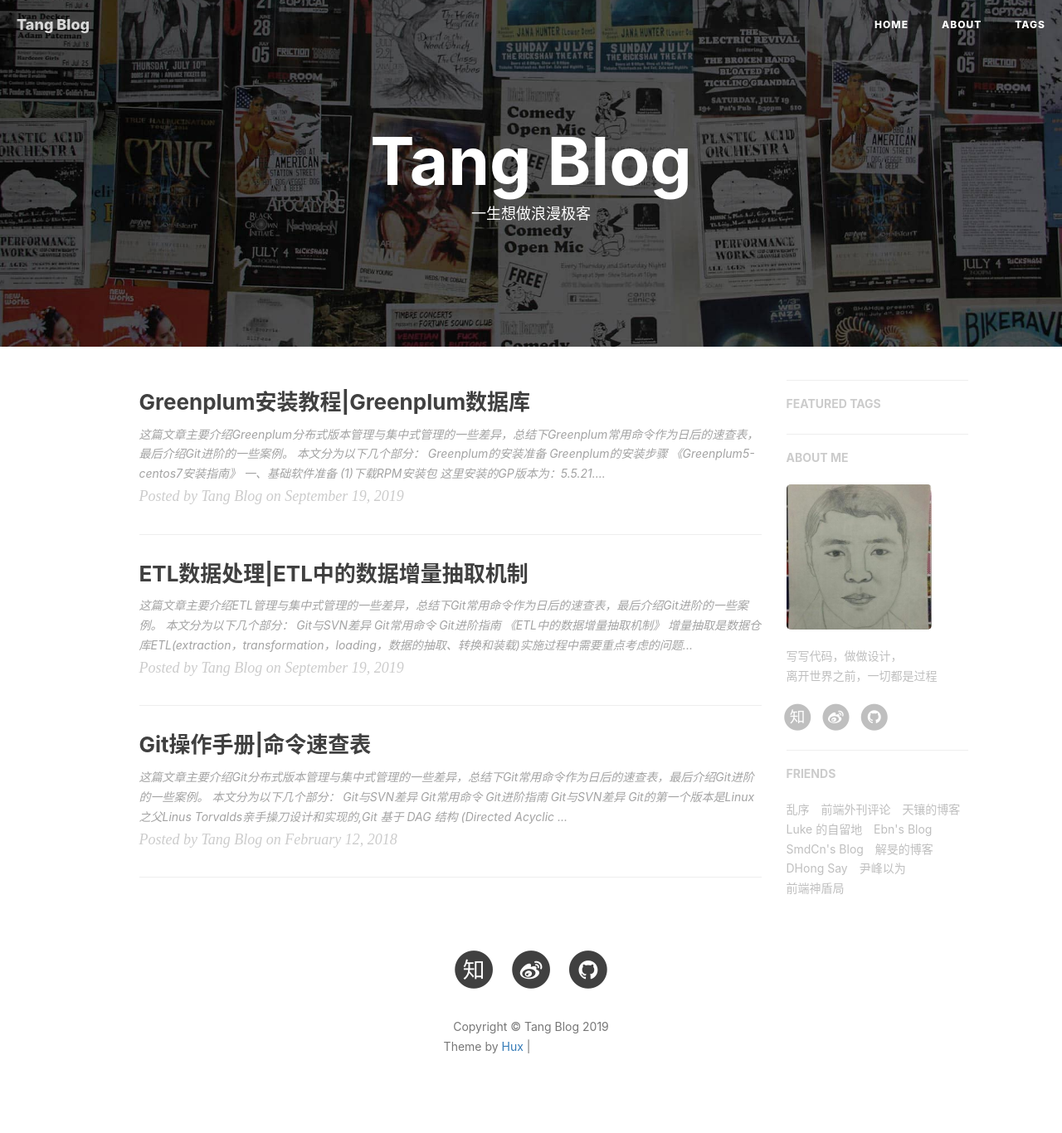
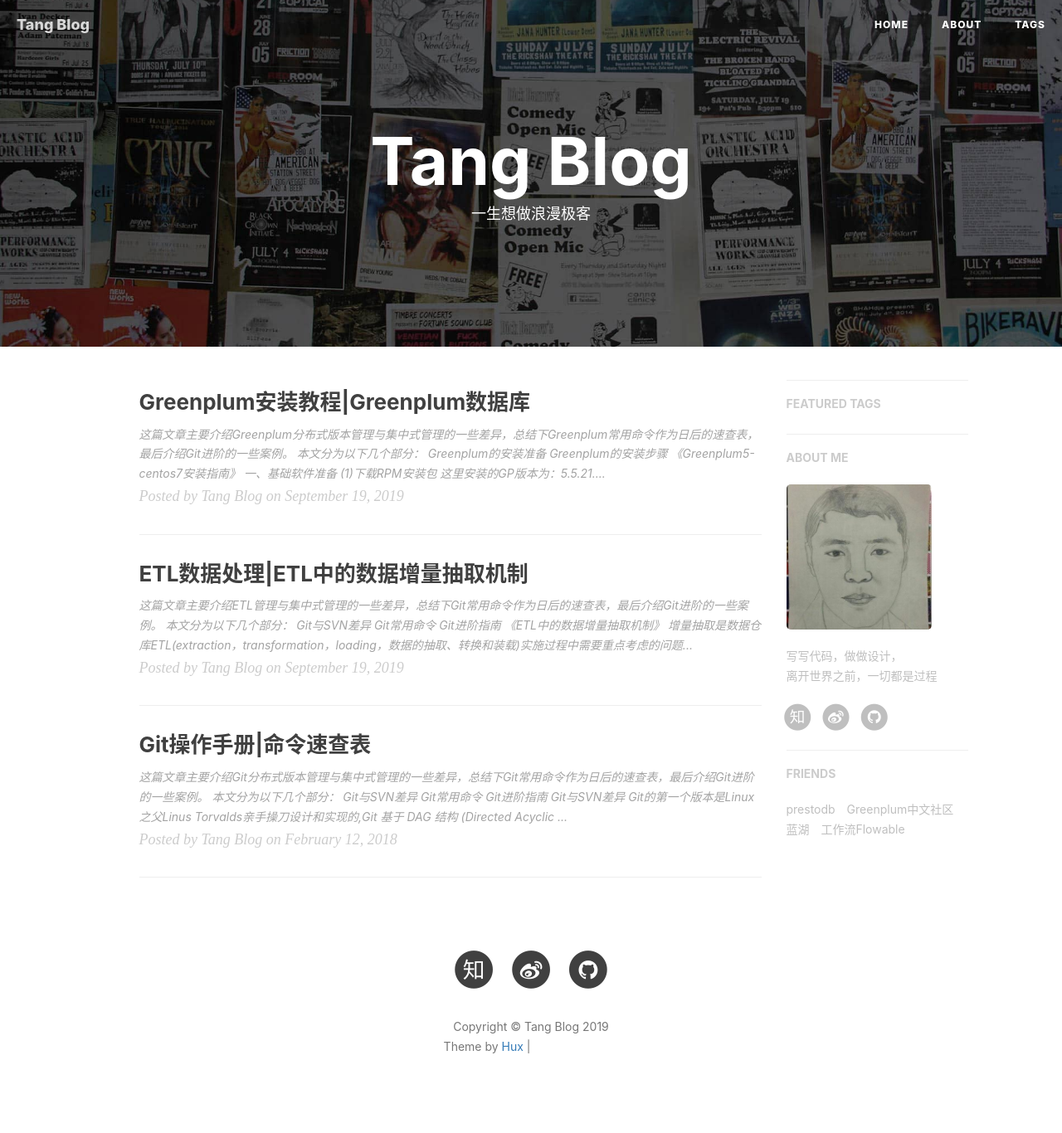
Before and after one commit to tangyibo/tangyibo.github.io, a Jekyll site: the page built from index.html, in a window 1280 px wide. Shown: the whole page at 83% size. Built offline with Jekyll 4.4.1, drawn with Linux system fonts in a browser that asks for light colours; nearby versions of some CDN libraries; the list of posts is cut into pages by our own code; comment, search, counter and statistics services are not loaded; grey boxes are pictures that could not be loaded.

Commit message:
代码升级

```diff
--- a/_config.yml
+++ b/_config.yml
@@ -83,37 +83,16 @@ service-worker: true
 # Friends
 friends: [
     {
-    #     title: "Su",
-    #     href: "http://su.gallery/"
-    # },{
-        title: "乱序",
-        href: "http://mida.re/"
+        title: "prestodb",
+        href: "https://github.com/prestodb/presto"
     },{
-        title: "前端外刊评论",
-        href: "http://qianduan.guru/"
+        title: "Greenplum中文社区",
+        href: "https://greenplum.cn/"
     },{
-        title: "天镶的博客",
-        href: "http://lingyu.wang/"
+        title: "蓝湖",
+        href: "https://lanhuapp.com"
     },{
-        title: "Luke 的自留地",
-        href: "http://hmqk1995.github.io"
-    },{
-        title: "Ebn's Blog",
-        href: "http://ebnbin.com/"
-    },{
-        title: "SmdCn's Blog",
-        href: "http://blog.smdcn.net"
-    },{
-        title: "解旻的博客",
-        href: "http://xieminis.me/"
-    },{
-        title: "DHong Say",
-        href: "http://dhong.co"
-    },{
-        title: "尹峰以为",
-        href: "http://ingf.github.io/"
-    },{
-        title: "前端神盾局",
-        href: "http://wepiaofei.github.io/blog/"
+        title: "工作流Flowable",
+        href: "https://www.flowable.org/"
     }
 ]
```
